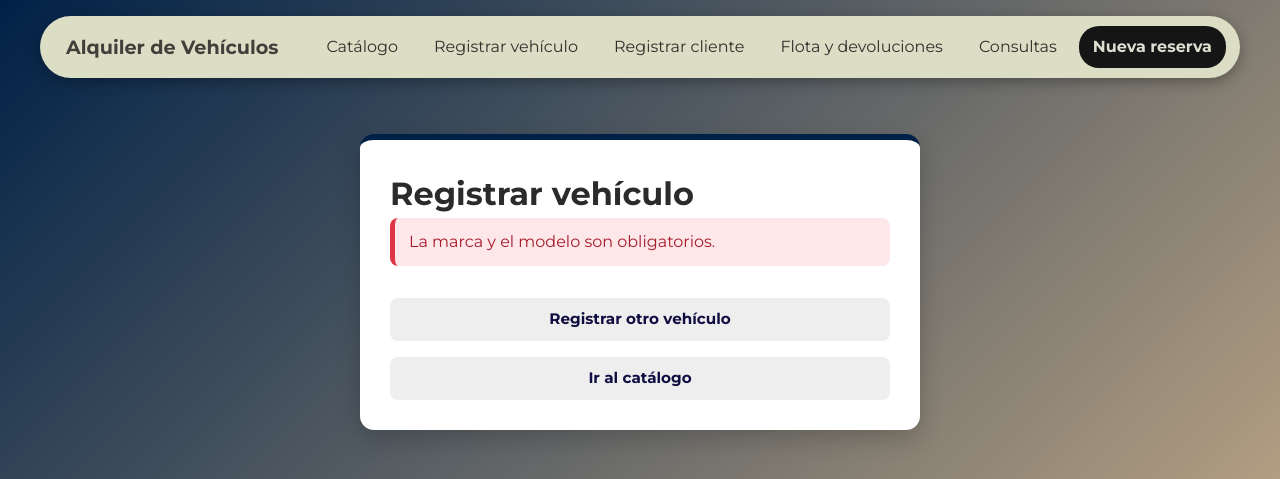
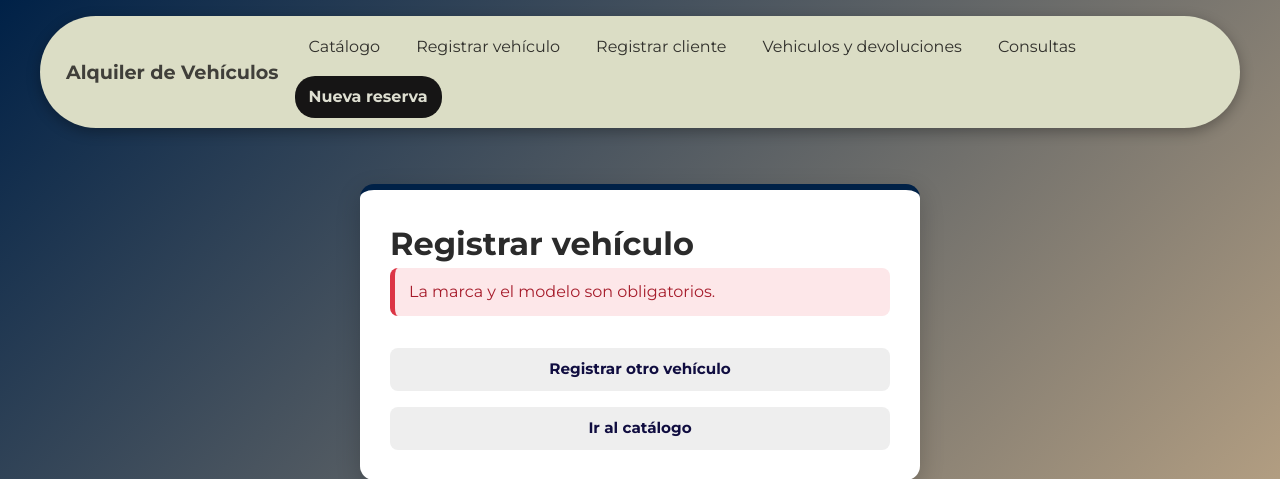
Before and after one commit to butterfly-blu/taller_monolitico, a PHP site: page /views/actions/registrar_vehiculo.php in a window 1280 px wide. Shown: the top 479 px of the page. Run offline with PHP 8.4, Linux system fonts and the light colour scheme.

Commit message:
corrercion de un enlace y cambio de una palabra

```diff
--- a/views/actions/registrar_vehiculo.php
+++ b/views/actions/registrar_vehiculo.php
@@ -17,7 +17,7 @@ use app\controllers\config\ControllersConfig;
 $base = "../";
 $public = "../../public/";
 $title = "Registrar vehículo";
-$back_link = "../registrar_vehi.php";
+$back_link = "../registrar_vh.php";
 $back_text = "Registrar otro vehículo";
 $success = false;
 $message = "";
--- a/views/partials/menu.php
+++ b/views/partials/menu.php
@@ -4,7 +4,7 @@
         <a href="<?php echo $base; ?>vehiculos.php">Catálogo</a>
         <a href="<?php echo $base; ?>registrar_vh.php">Registrar vehículo</a>
         <a href="<?php echo $base; ?>registrar_cl.php">Registrar cliente</a>
-        <a href="<?php echo $base; ?>estados_vehi.php">Flota y devoluciones</a>
+        <a href="<?php echo $base; ?>estados_vehi.php">Vehiculos y devoluciones</a>
         <a href="<?php echo $base; ?>consulta.php">Consultas</a>
         <a href="<?php echo $base; ?>reserva.php" class="navbar-destacado">Nueva reserva</a>
     </div>
```
